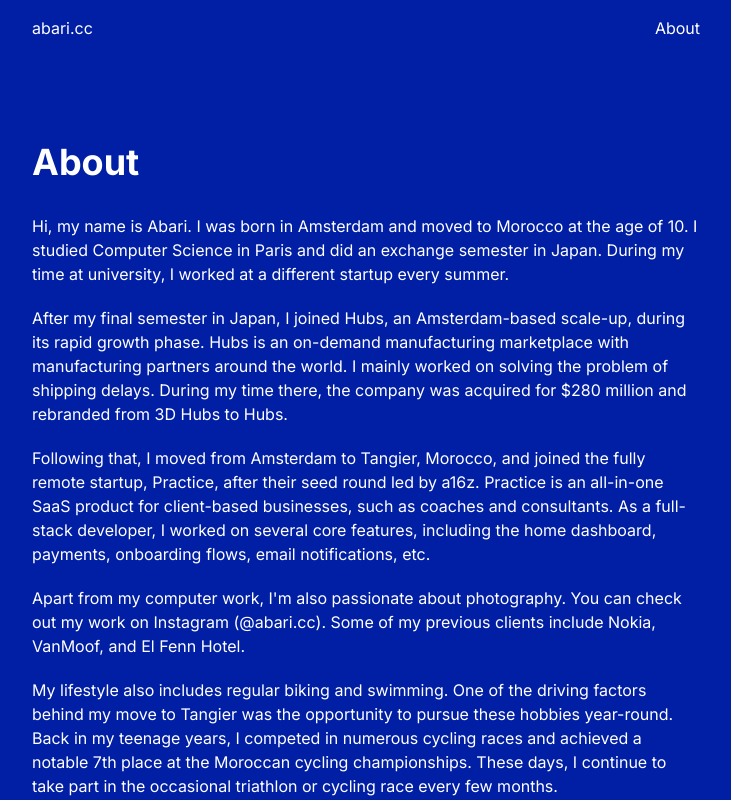
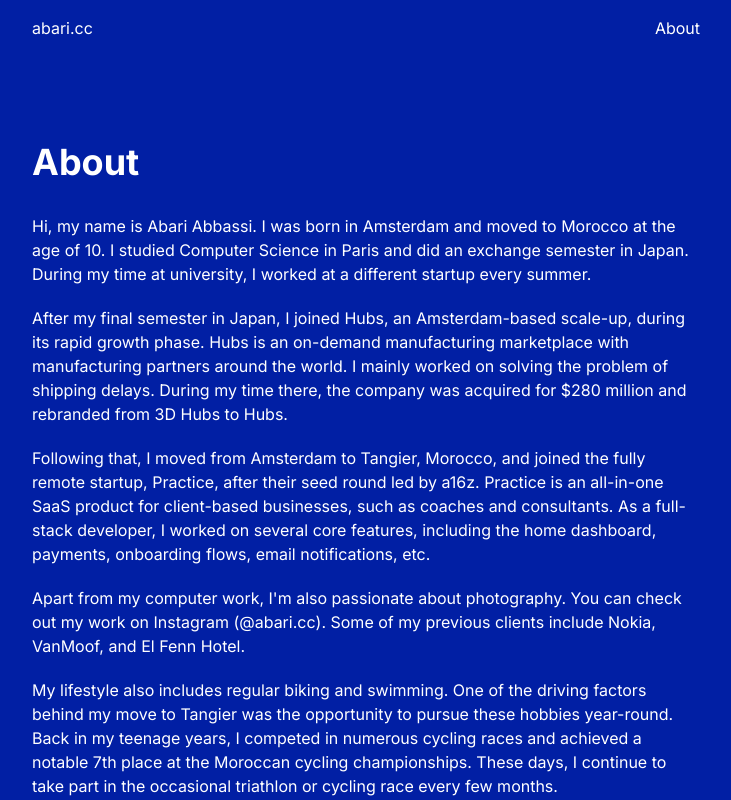
Before and after one commit to byabari/byabari, a Next.js app: page /about in a window 1280 px wide. Shown: the top 800 px of the page, without its empty margins (274-1005 px from the left). Built offline with nearby package versions, Linux system fonts and the light colour scheme.

Commit message:
update page.js and page.js

```diff
--- a/app/about/page.js
+++ b/app/about/page.js
@@ -2,9 +2,9 @@ import Image from "next/image";
 import Link from "@/components/Link";
 
 export const metadata = {
-  title: "About – Abari",
+  title: "About – Abari Abbassi",
   description:
-    "Hi, I'm Abari. I'm a product-minded Full Stack Engineer. I enjoy building web apps from design to production.",
+    "Hi, I'm Abari Abbassi. I'm a product-minded Full Stack Engineer. I enjoy building web apps from design to production.",
 };
 
 export default function About() {
@@ -13,10 +13,10 @@ export default function About() {
       <h1 className="text-4xl font-bold mt-24 mb-8">About</h1>
       <div className="space-y-5 mb-12">
         <div>
-          Hi, my name is Abari. I was born in Amsterdam and moved to Morocco at
-          the age of 10. I studied Computer Science in Paris and did an exchange
-          semester in Japan. During my time at university, I worked at a
-          different startup every summer.
+          Hi, my name is Abari Abbassi. I was born in Amsterdam and moved to
+          Morocco at the age of 10. I studied Computer Science in Paris and did
+          an exchange semester in Japan. During my time at university, I worked
+          at a different startup every summer.
         </div>
         <div>
           After my final semester in Japan, I joined Hubs, an Amsterdam-based
--- a/app/page.js
+++ b/app/page.js
@@ -1,15 +1,15 @@
 import Resume, { Technologies } from "@/components/Resume";
 
 export const metadata = {
-  title: "Abari",
+  title: "Abari Abbassi",
   description:
-    "Hi, I'm Abari. I'm a product-minded Full Stack Engineer. I enjoy building web apps from design to production.",
+    "Hi, I'm Abari Abbassi. I'm a product-minded Full Stack Engineer. I enjoy building web apps from design to production.",
   openGraph: {
-    title: "Abari",
+    title: "Abari Abbassi",
     description:
-      "Hi, I'm Abari. I'm a product-minded Full Stack Engineer. I enjoy building web apps from design to production.",
+      "Hi, I'm Abari Abbassi. I'm a product-minded Full Stack Engineer. I enjoy building web apps from design to production.",
     url: "https://abari.cc",
-    siteName: "Abari",
+    siteName: "Abari Abbassi",
     images: [
       {
         url: "https://nextjs.org/og.png",
@@ -20,7 +20,7 @@ export const metadata = {
         url: "https://nextjs.org/og-alt.png",
         width: 1800,
         height: 1600,
-        alt: "Abari og image",
+        alt: "Abari Abbassi og image",
       },
     ],
     locale: "en_US",
```
